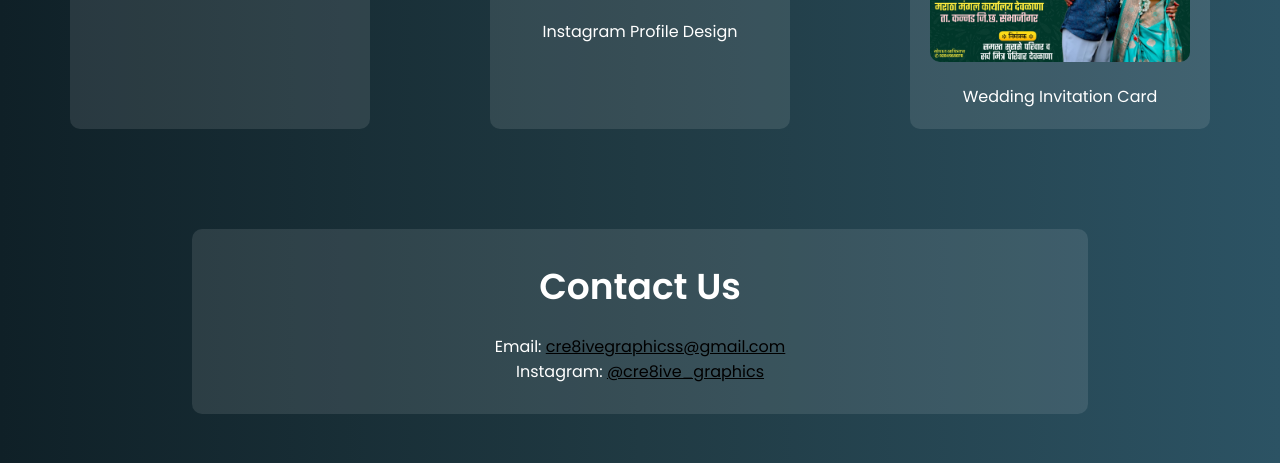
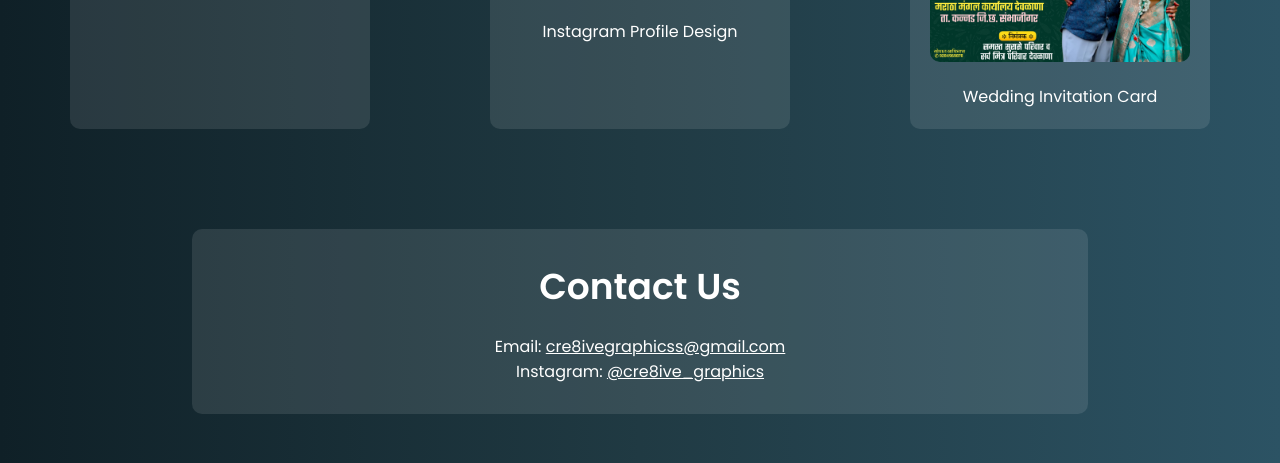
Before and after one commit to Cre8iveGraphics/Cre8ive_Graphics, a plain HTML site: page index.html in a window 1280 px wide. Shown: the part 1696-2159 px from the top of the page. Drawn offline with Linux system fonts and the light colour scheme.

Commit message:
Update index.html

```diff
--- a/index.html
+++ b/index.html
@@ -259,8 +259,8 @@
     <!-- Contact Section -->
     <section id="contact" class="contact-section">
         <h2>Contact Us</h2>
-        <p>Email: <a style="color:rgb(0,0,0);" href="mailto:cre8ivegraphicss@gmail.com">cre8ivegraphicss@gmail.com</a> </p>
-        <p>Instagram: <a style="color:rgb(0,0,0);" href="https://www.instagram.com/cre8ive_graphics" target="_blank">@cre8ive_graphics</a></p>
+        <p>Email: <a style="color:rgb(255,255,255);" href="mailto:cre8ivegraphicss@gmail.com">cre8ivegraphicss@gmail.com</a> </p>
+        <p>Instagram: <a style="color:rgb(255,255,255);" href="https://www.instagram.com/cre8ive_graphics" target="_blank">@cre8ive_graphics</a></p>
     </section>
 
     <!-- Footer -->
```
